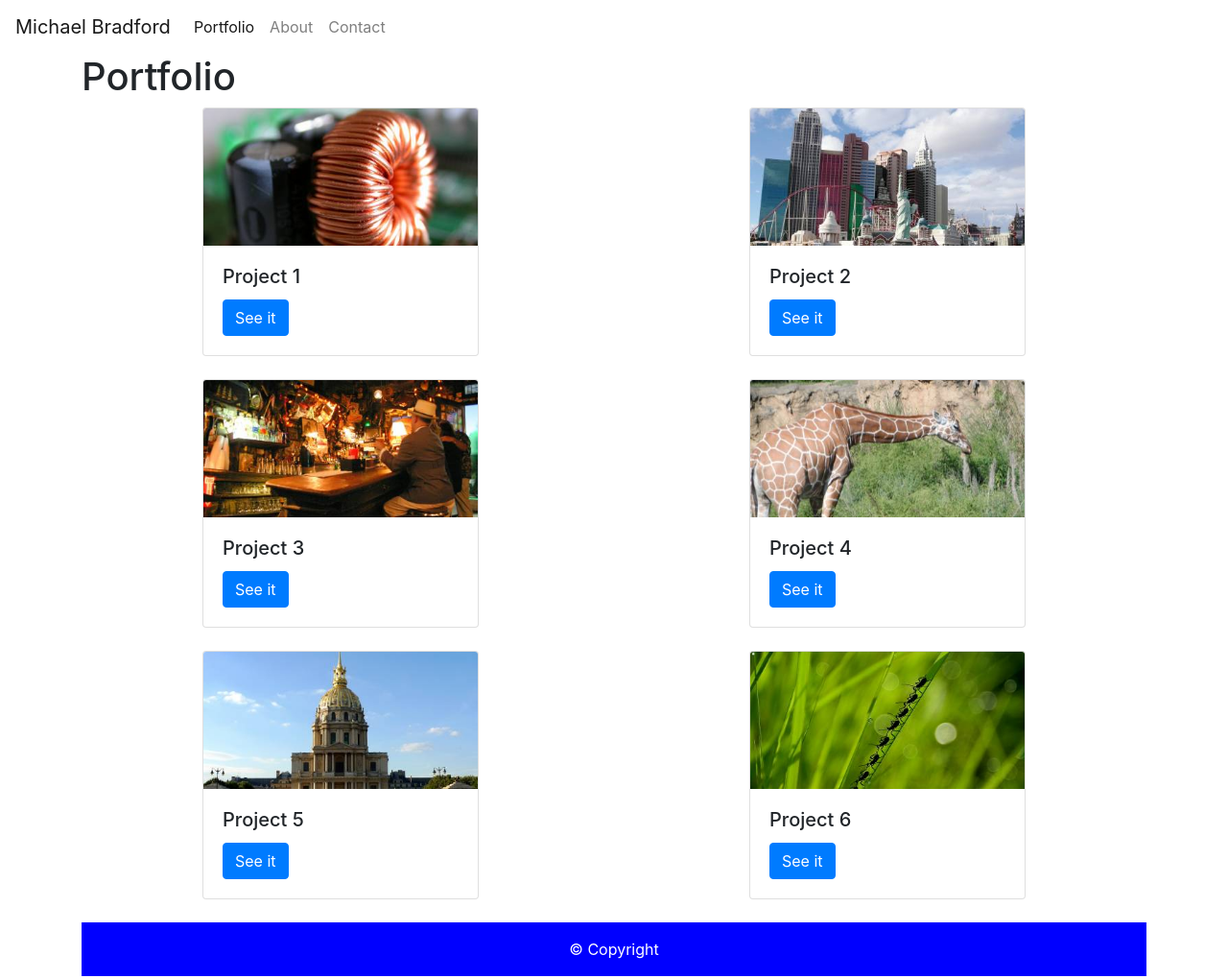
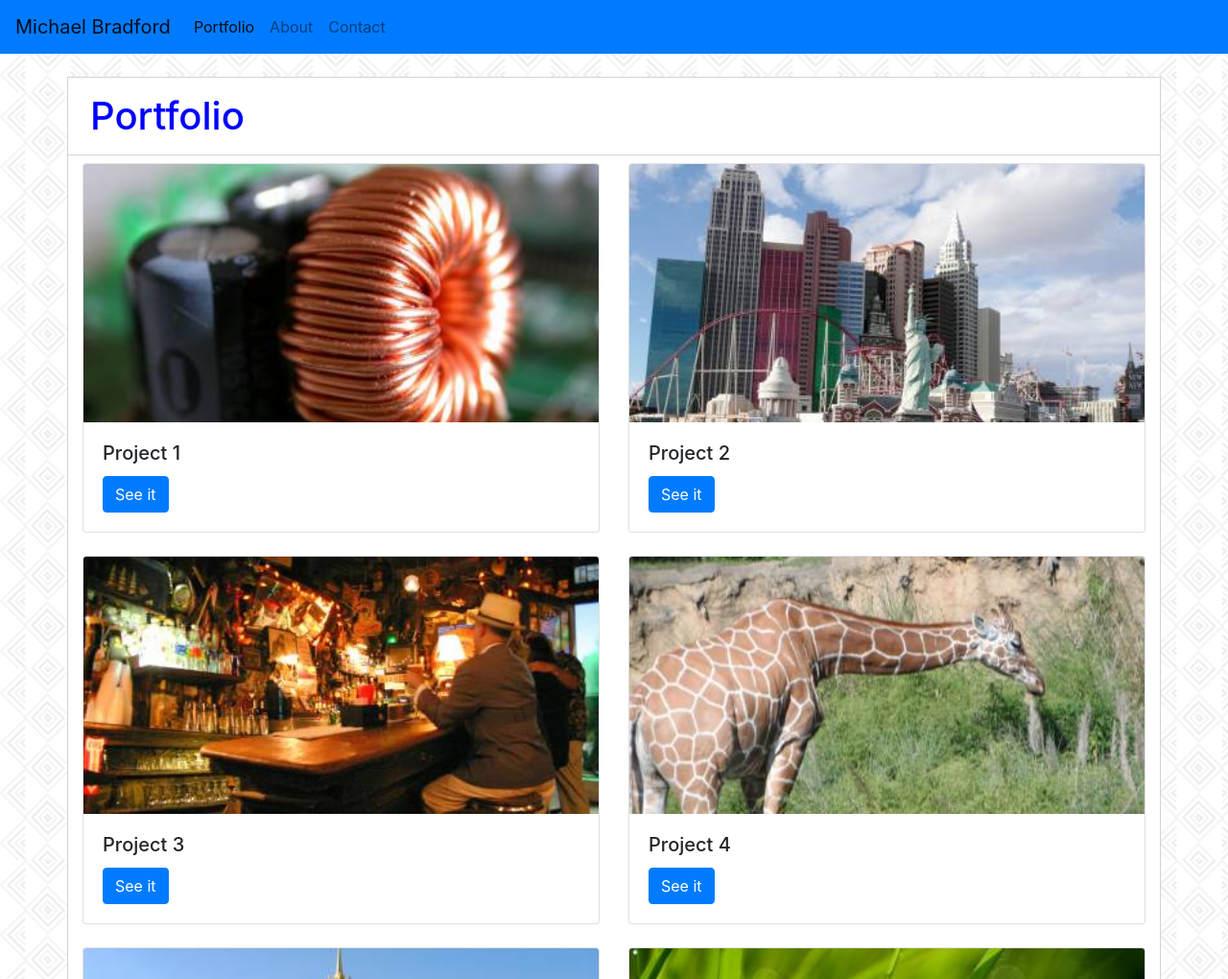
Before and after one commit to mjbradford777/Bootstrap-Portfolio, a plain HTML site: page portfolio.html in a window 1280 px wide. Shown: the top 1020 px of the page at 96% size. Drawn offline with nearby package versions, Linux system fonts and the light colour scheme.

Commit message:
finished portfolio page

```diff
--- a/assets/css/style.css
+++ b/assets/css/style.css
@@ -1,8 +1,22 @@
 body {
-    background-image: url('assets/images/background.png');
+    background-image: url('../images/background.png');
+}
+
+main {
+    background-color: white;
+    padding-bottom: 0.5rem;
+    border: solid 0.05rem lightgray;
+}
+
+header {
+    color: blue;
+    padding: 0.5rem;
+    border-bottom: 0.1rem solid lightgray;
+    margin: 0.5rem;
 }
 
 footer {
-    background-color: blue;
-    color: white;
+    background-color: gray;
+    color: blue;
+    border-top: solid 0.35rem blue;
 }
--- a/portfolio.html
+++ b/portfolio.html
@@ -9,22 +9,24 @@
     </head>
 
     <body>
-        <nav class="navbar navbar-expand-lg navbar-light">
+        <nav class="navbar navbar-expand-sm navbar-light bg-primary">
             <a class="navbar-brand" href="#">Michael Bradford</a>
             <div class="collapse navbar-collapse" id="navbarSupportedContent">
                 <ul class="navbar-nav mr-auto">
                     <li class="nav-item active">
-                        <a class="nav-link" href="#">Portfolio<span class="sr-only">(current)</span></a>
+                        <a class="nav-link text-right" href="portfolio.html">Portfolio<span class="sr-only">(current)</span></a>
                     </li>
                     <li class="nav-item">
-                        <a class="nav-link" href="#">About</a>
+                        <a class="nav-link text-right" href="index.html">About</a>
                     </li>
                     <li class="nav-item">
-                        <a class="nav-link" href="#">Contact</a>
+                        <a class="nav-link text-right" href="contact.html">Contact</a>
                     </li>
                 </ul>
             </div>
         </nav>
+
+        <br>
 
         <main class="container">
             <header class="row">
@@ -33,7 +35,7 @@
 
             <section class="row">
                 <div class="col-sm-6">
-                    <div class="card mx-auto" style="width: 18rem;">
+                    <div class="card mx-auto">
                         <img src="assets/images/img0.jpg" class="card-img-top" alt="Project 1">
                         <div class="card-body">
                             <h5 class="card-title">Project 1</h5>
@@ -42,7 +44,7 @@
                     </div>
                 </div>
                 <div class="col-sm-6">
-                    <div class="card mx-auto" style="width: 18rem;">
+                    <div class="card mx-auto">
                         <img src="assets/images/img1.jpg" class="card-img-top" alt="Project 2">
                         <div class="card-body">
                             <h5 class="card-title">Project 2</h5>
@@ -54,7 +56,7 @@
             <br>
             <section class="row">
                 <div class="col-sm-6">
-                    <div class="card mx-auto" style="width: 18rem;">
+                    <div class="card mx-auto">
                         <img src="assets/images/img2.jpg" class="card-img-top" alt="Project 3">
                         <div class="card-body">
                             <h5 class="card-title">Project 3</h5>
@@ -63,7 +65,7 @@
                     </div>
                 </div>
                 <div class="col-sm-6">
-                    <div class="card mx-auto" style="width: 18rem;">
+                    <div class="card mx-auto">
                         <img src="assets/images/img3.jpg" class="card-img-top" alt="Project 4">
                         <div class="card-body">
                             <h5 class="card-title">Project 4</h5>
@@ -75,7 +77,7 @@
             <br>
             <section class="row">
                 <div class="col-sm-6">
-                    <div class="card mx-auto" style="width: 18rem;">
+                    <div class="card mx-auto">
                         <img src="assets/images/img4.jpg" class="card-img-top" alt="Project 5">
                         <div class="card-body">
                             <h5 class="card-title">Project 5</h5>
@@ -84,7 +86,7 @@
                     </div>
                 </div>
                 <div class="col-sm-6">
-                    <div class="card mx-auto" style="width: 18rem;">
+                    <div class="card mx-auto">
                         <img src="assets/images/img5.jpg" class="card-img-top" alt="Project 6">
                         <div class="card-body">
                             <h5 class="card-title">Project 6</h5>
@@ -93,10 +95,13 @@
                     </div>
                 </div>
             </section>
-            <br>
-            <footer class="page-footer font-small">
-                <div class="footer-copyright text-center py-3">&copy Copyright</div>
-            </footer>
         </main>
+
+        <br>
+
+        <footer class="page-footer font-small">
+            <div class="footer-copyright text-center py-3">&copy Copyright</div>
+        </footer>
+
     </body>
 </html>
```
